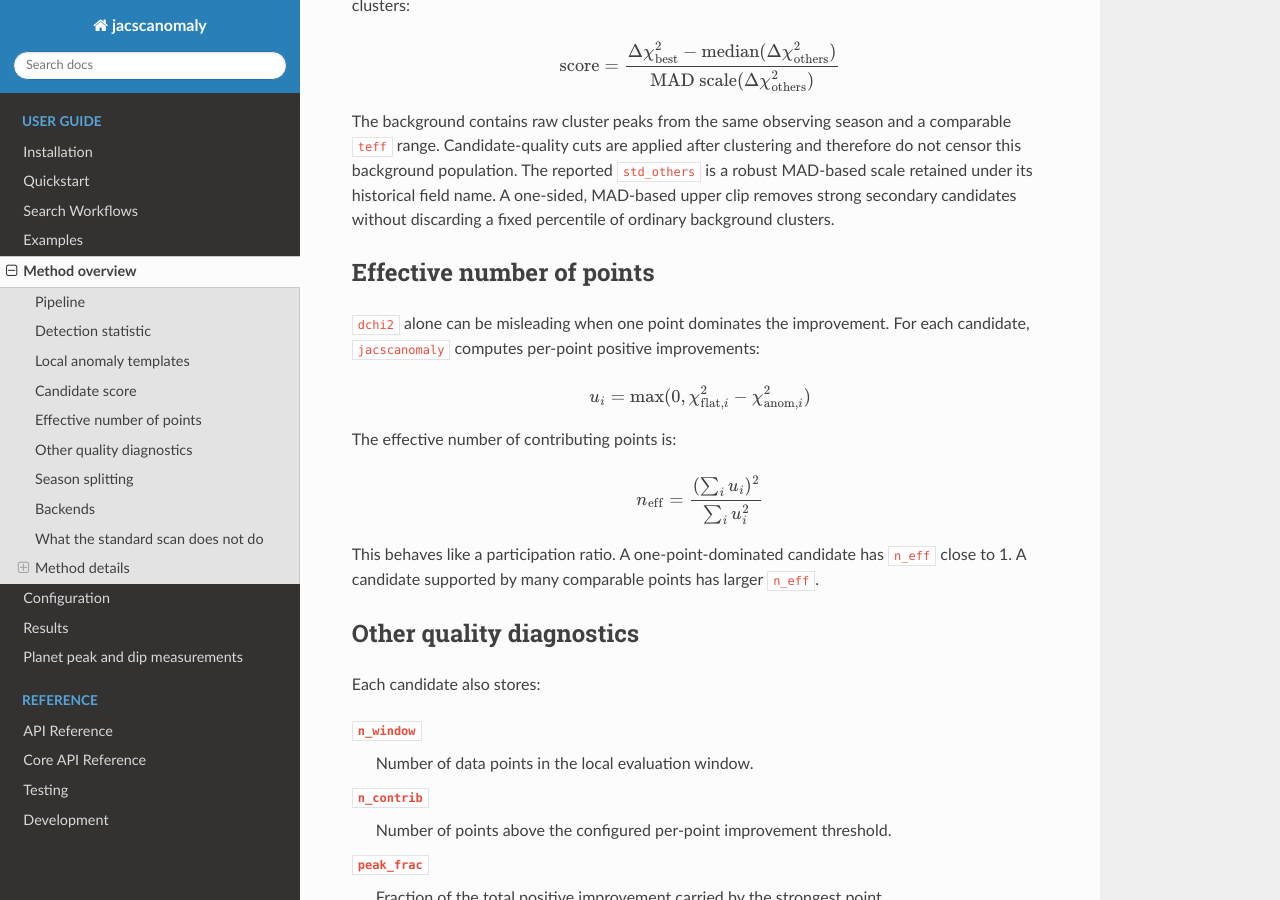
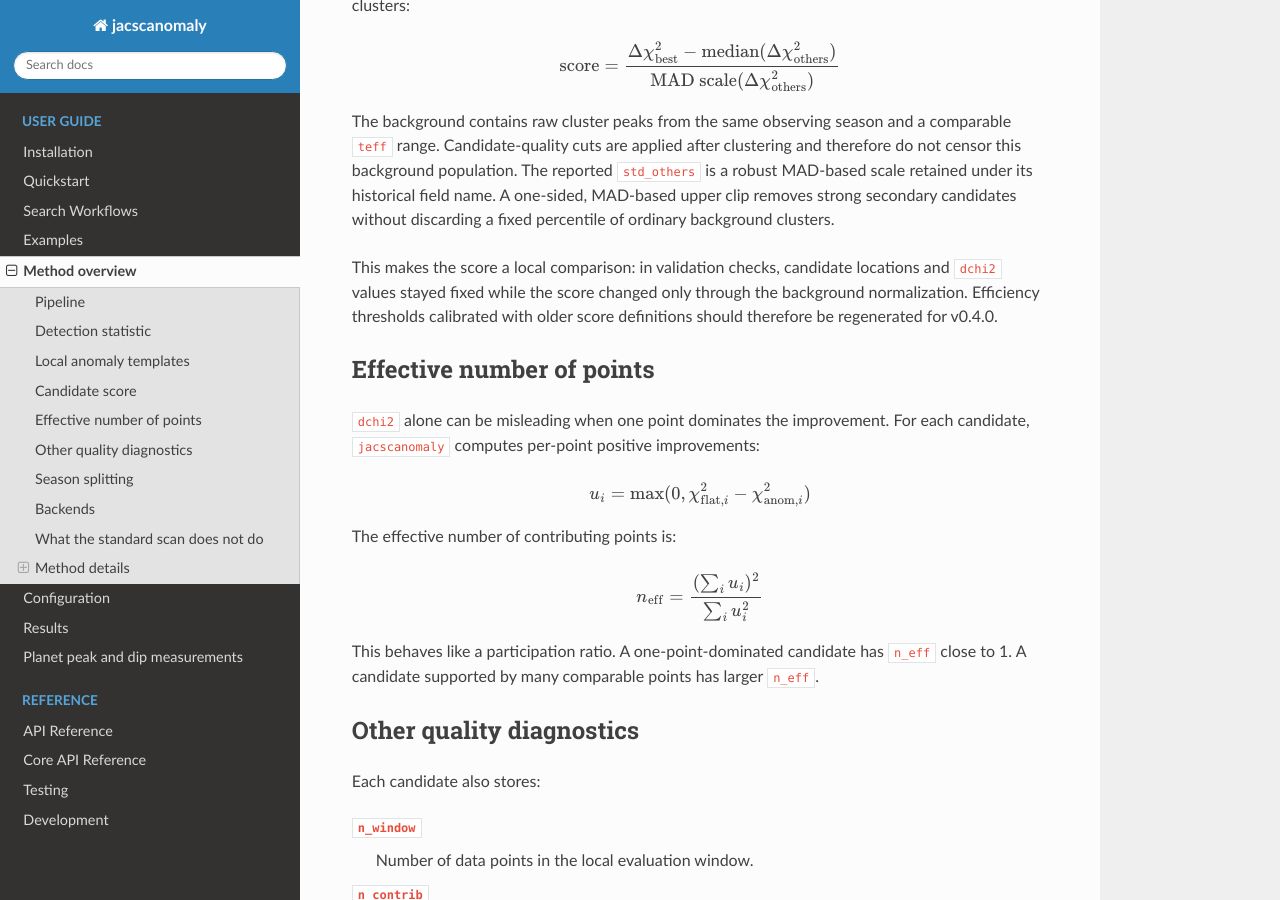
Before and after one commit to NunotaKansuke/jacscanomaly, a Sphinx documentation site: the page built from docs/method.rst, in a window 1280 px wide and 900 px high, scrolled down 1712 px. Built offline with Sphinx 7.4.7 and the Read the Docs theme 3.1.0, drawn with Linux system fonts in a browser that asks for light colours.

Commit message:
Document score stability and release v0.4.0

```diff
--- a/docs/conf.py
+++ b/docs/conf.py
@@ -10,7 +10,7 @@ sys.path.insert(0, str(ROOT / "src"))
 project = "jacscanomaly"
 author = "Kansuke Nunota"
 
-release = "0.3.4"
+release = "0.4.0"
 version = release
 
 extensions = [
--- a/docs/method.rst
+++ b/docs/method.rst
@@ -101,6 +101,11 @@ and therefore do not censor this background population. The reported
 name. A one-sided, MAD-based upper clip removes strong secondary candidates
 without discarding a fixed percentile of ordinary background clusters.
 
+This makes the score a local comparison: in validation checks, candidate
+locations and ``dchi2`` values stayed fixed while the score changed only
+through the background normalization. Efficiency thresholds calibrated with
+older score definitions should therefore be regenerated for v0.4.0.
+
 Effective number of points
 --------------------------
 
--- a/pyproject.toml
+++ b/pyproject.toml
@@ -4,7 +4,7 @@ build-backend = "setuptools.build_meta"
 
 [project]
 name = "jacscanomaly"
-version = "0.3.4"
+version = "0.4.0"
 description = "JAX-based scan anomaly detection for time-series residuals"
 readme = "README.md"
 requires-python = ">=3.9"
--- a/src/jacscanomaly/__init__.py
+++ b/src/jacscanomaly/__init__.py
@@ -79,4 +79,4 @@ __all__ = [
     "PlanetSignalResult",
 ]
 
-__version__ = "0.3.2"
+__version__ = "0.4.0"
```
Also changed, not shown: CHANGELOG.md (+1 -1 lines), README.md (+9 -0 lines).
